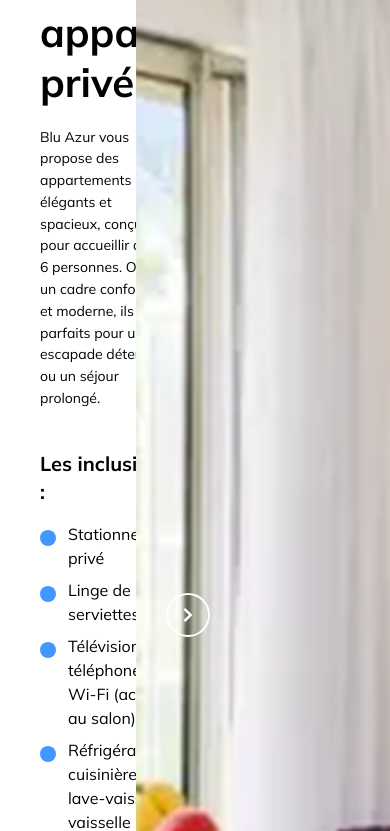
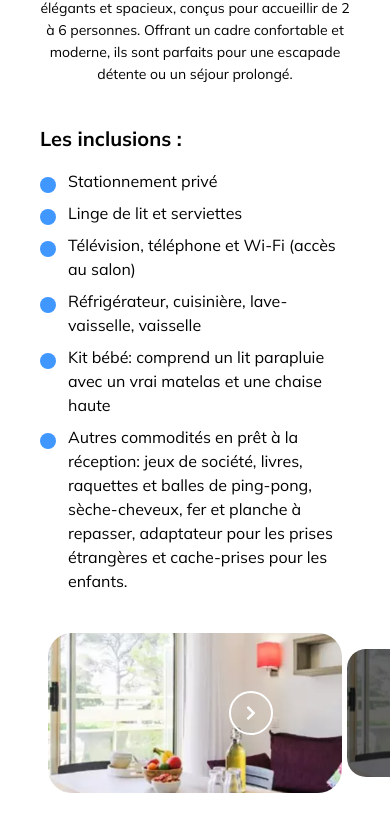
Before and after one commit to Hajatiana-0407/blu-azur-website, a React (Vite) app: page / in a window 390 px wide. Shown: the part 1613-2444 px from the top of the page. Built offline with nearby package versions, Linux system fonts and the light colour scheme.

Commit message:
refactor: make the feature component responsive

```diff
--- a/src/components/Slider.tsx
+++ b/src/components/Slider.tsx
@@ -53,7 +53,7 @@ const Slider: React.FC<SliderProps> = ({ images, position = "center", height })
                     onClick={handleNext}
                     aria-label="Suivant"
                     className={clsx(
-                        "absolute right-35 lg:right-0 -translate-y-1/2 p-3 border-2 cursor-pointer",
+                        "absolute right-1/4 lg:right-0 -translate-y-1/2 p-3 border-2 cursor-pointer",
                         "hover:scale-120 border-white hover:bg-white hover:text-black",
                         "rounded-full font-bold transition z-20",
                         {
--- a/src/pages/Feature.tsx
+++ b/src/pages/Feature.tsx
@@ -16,9 +16,10 @@ const Feature = () => {
     <div className="py-25 bg-white text-black">
       <div className="__container">
         <div className="w-full grid grid-cols-2 gap-10">
+
           {/* Texte */}
-          <div className="space-y-10">
-            <header>
+          <div className="space-y-10 max-lg:col-span-2 max-lg:text-center">
+            <div>
               <h2 className="text-[2.5rem] mb-5  leading-tight">
                 Le confort et la sérénité d’un{" "}
                 <span className="font-bold">appartement privé</span>
@@ -29,10 +30,10 @@ const Feature = () => {
                 confortable et moderne, ils sont parfaits pour une escapade
                 détente ou un séjour prolongé.
               </p>
-            </header>
+            </div>
 
             {/* Liste d'inclusions */}
-            <div>
+            <div className="text-left">
               <span className="text-xl font-semibold mb-4 block">
                 Les inclusions :
               </span>
@@ -48,7 +49,7 @@ const Feature = () => {
           </div>
 
           {/* Image ou visuel à droite */}
-          <div className="flex items-center justify-center text-white">
+          <div className="min-h-40 max-lg:col-span-2 max-full text-white">
             <Slider images={sliderImages} height="max" />
           </div>
         </div>
```
